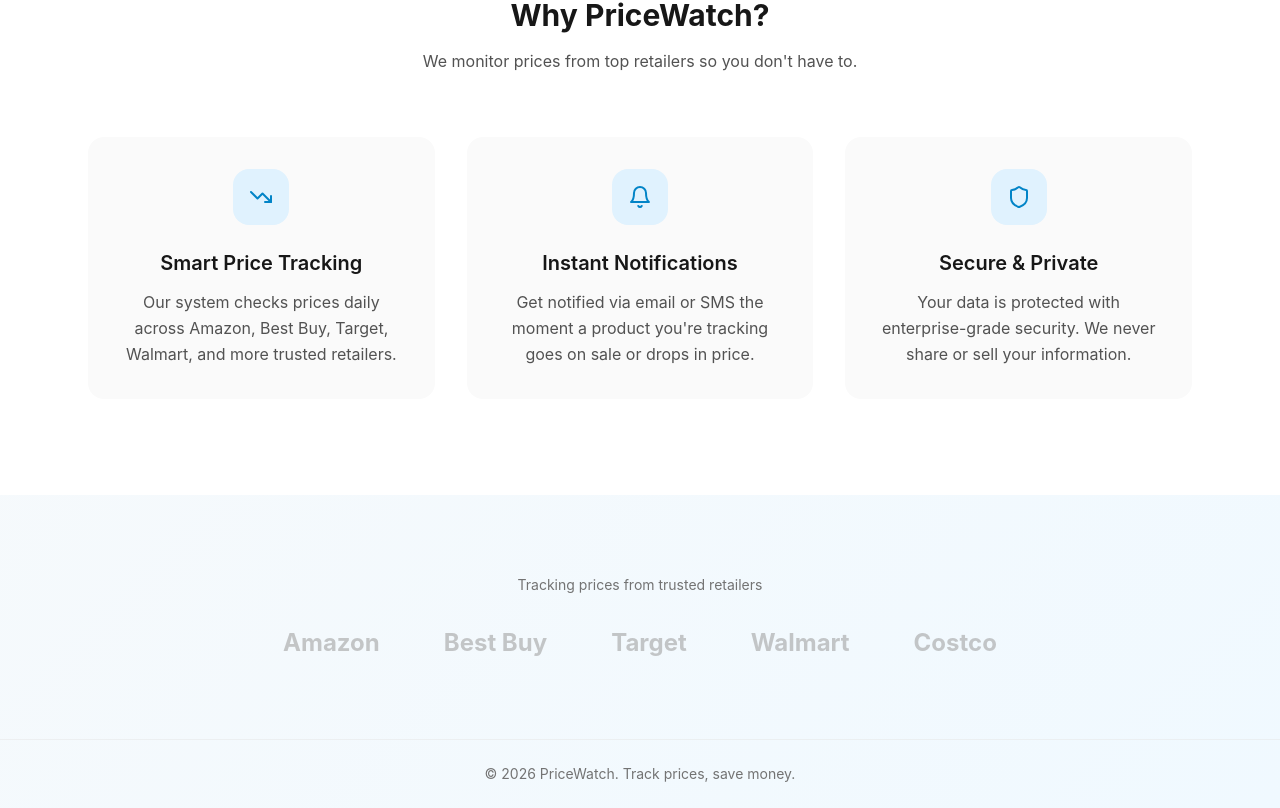
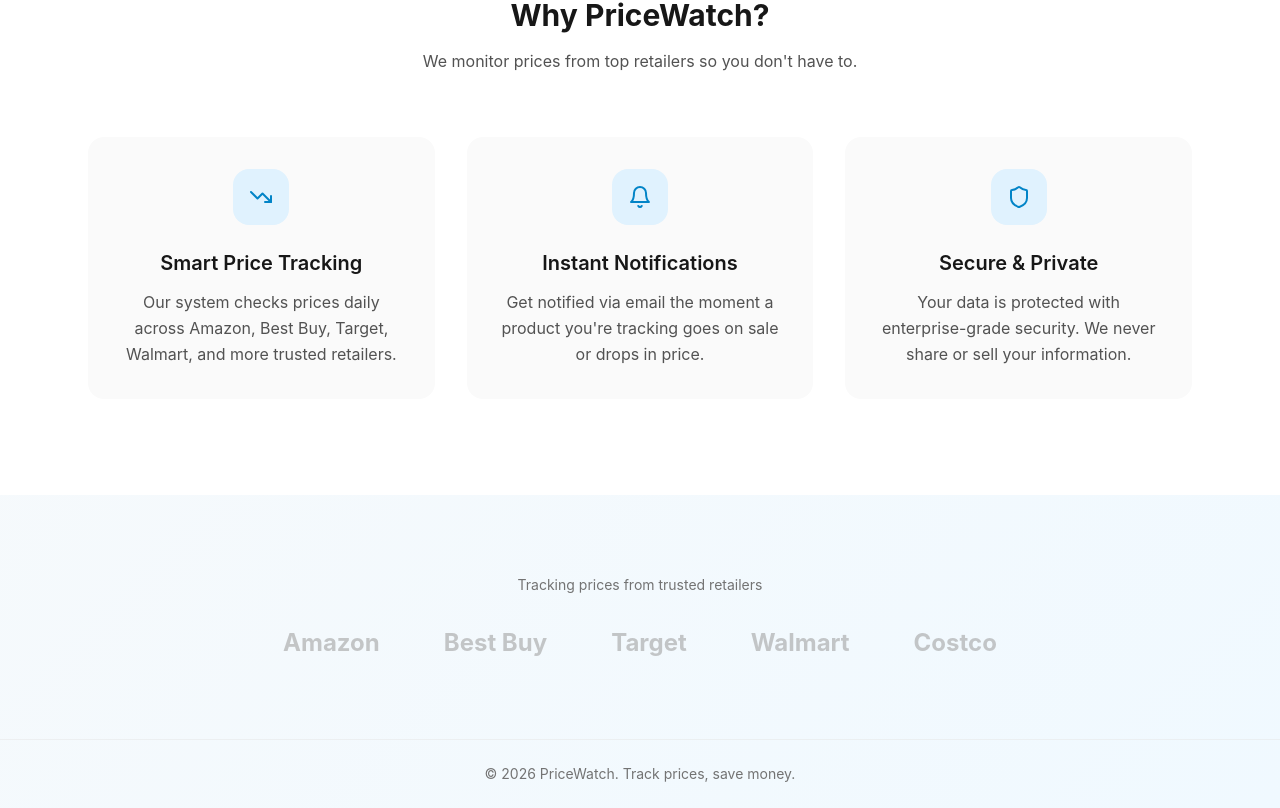
Before and after one commit to gauravojha89/price-tracker, a React (Vite) app in the folder frontend/: page / in a window 1280 px wide. Shown: the part 762-1570 px from the top of the page. Built offline with nearby package versions, Linux system fonts and the light colour scheme; no server answers.

Commit message:
Remove SMS references - email only notifications

```diff
--- a/frontend/src/pages/HomePage.tsx
+++ b/frontend/src/pages/HomePage.tsx
@@ -92,7 +92,7 @@ export default function HomePage() {
             <FeatureCard
               icon={<Bell className="w-6 h-6" />}
               title="Instant Notifications"
-              description="Get notified via email or SMS the moment a product you're tracking goes on sale or drops in price."
+              description="Get notified via email the moment a product you're tracking goes on sale or drops in price."
               delay={0.1}
             />
             <FeatureCard
```
Also changed, not shown: 2 other files (tests, documents, lock files or other folders).
